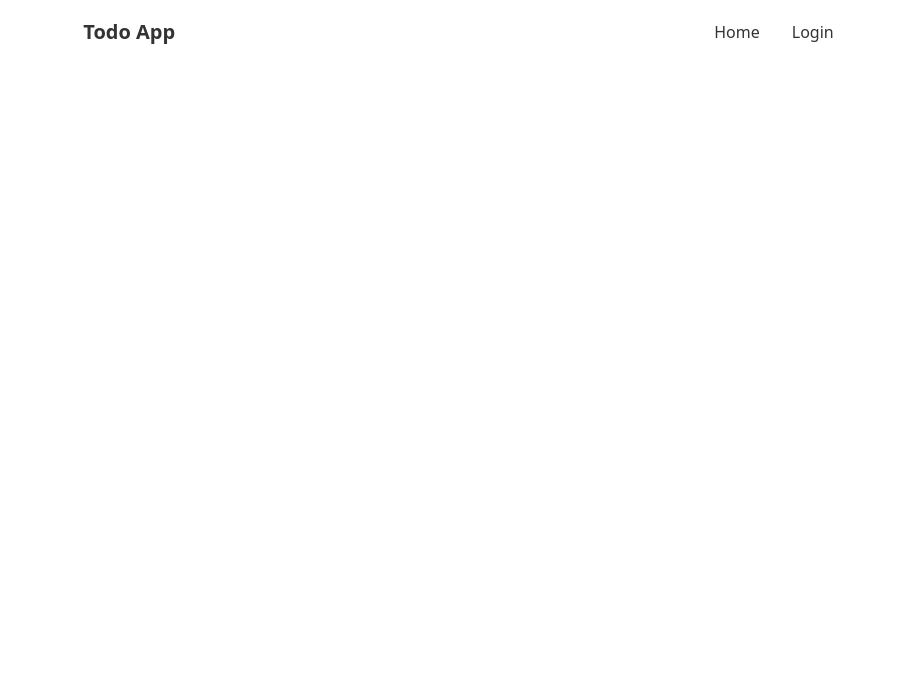
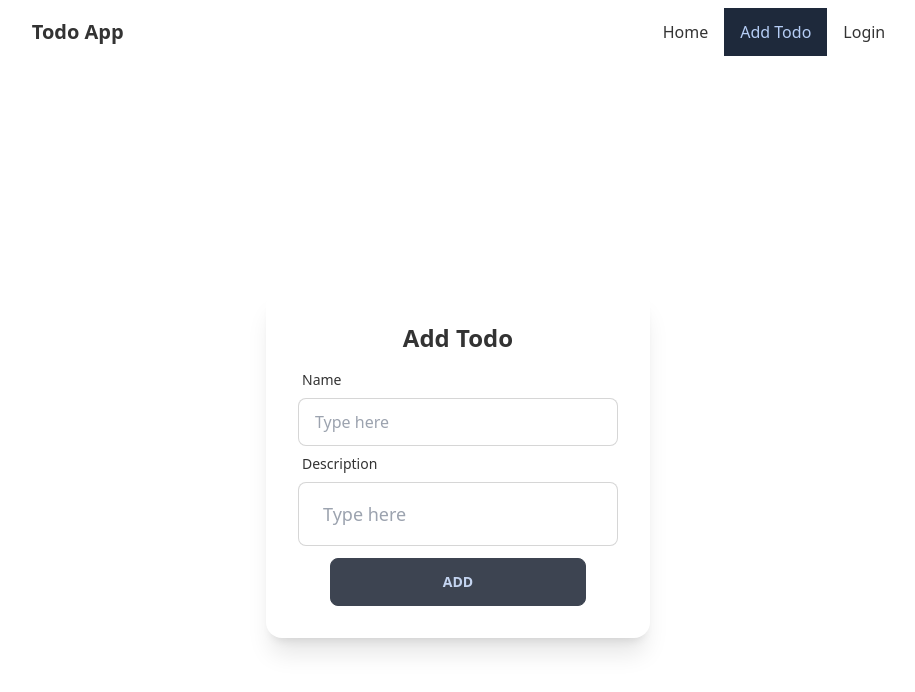
Before and after one commit to NazmulHasanNahid/todo-app, a React (Create React App) app: page /addtodo in a window 1280 px wide. Before the commit this address had no page. Shown: the top 692 px of the page, without its empty margins (182-1097 px from the left). Built offline with nearby package versions, Linux system fonts and the light colour scheme.

Commit message:
todod delet section

```diff
--- a/package.json
+++ b/package.json
@@ -7,10 +7,15 @@
     "@testing-library/react": "^13.2.0",
     "@testing-library/user-event": "^13.5.0",
     "daisyui": "^2.15.0",
+    "firebase": "^9.8.1",
     "react": "^18.1.0",
     "react-dom": "^18.1.0",
+    "react-firebase-hooks": "^5.0.3",
+    "react-hook-form": "^7.31.1",
+    "react-query": "^3.39.0",
     "react-router-dom": "^6.3.0",
     "react-scripts": "5.0.1",
+    "react-toastify": "^9.0.1",
     "web-vitals": "^2.1.4"
   },
   "scripts": {
--- a/public/index.html
+++ b/public/index.html
@@ -1,5 +1,5 @@
 <!DOCTYPE html>
-<html lang="en">
+<html lang="en" >
   <head>
     <meta charset="utf-8" />
     <link rel="icon" href="%PUBLIC_URL%/favicon.ico" />
--- a/src/App.js
+++ b/src/App.js
@@ -2,6 +2,9 @@ import { Route, Routes } from "react-router-dom";
 import Home from "./components/Home/Home";
 import Login from "./components/Login/Login";
 import Header from "./components/Shared/Header";
+import AddTodo from "./components/Todo/AddTodo";
+import { ToastContainer, toast } from 'react-toastify';
+
 
 function App() {
   return (
@@ -10,7 +13,10 @@ function App() {
       <Routes>
         <Route path="/" element={<Home/>}/>
         <Route path="/login" element={<Login/>}/>
+        <Route path="/addtodo" element={<AddTodo/>}/>
       </Routes>
+      <ToastContainer />
+
 
     </div>
   );
--- a/src/components/Home/Home.js
+++ b/src/components/Home/Home.js
@@ -1,9 +1,10 @@
 import React from 'react';
+import Todo from '../Todo/Todo';
 
 const Home = () => {
      return (
-          <div>
-             <h3>this is home</h3>
+          <div className='lg:p-10'>
+             <Todo/>
           </div>
      );
 };
--- a/src/components/Shared/Header.js
+++ b/src/components/Shared/Header.js
@@ -4,6 +4,7 @@ import { Link, NavLink } from "react-router-dom";
 const Header = () => {
      const navItem = <>
      <li><NavLink to="/">Home</NavLink> </li>
+     <li><NavLink to="/addtodo">Add Todo</NavLink> </li>
      <li><NavLink to="/login">Login</NavLink></li>
      </>
   return (
--- /dev/null
+++ b/src/components/Shared/Loading.js
@@ -0,0 +1,11 @@
+import React from 'react';
+
+const Loading = () => {
+     return (
+          <div className='h-screen flex justify-center items-center'>
+          <button className='btn loading'>Loading</button>
+          </div>
+     );
+};
+
+export default Loading;
--- /dev/null
+++ b/src/components/Todo/AddTodo.js
@@ -0,0 +1,63 @@
+import React from "react";
+import { useForm } from "react-hook-form";
+import { toast } from "react-toastify";
+
+const AddTodo = () => {
+  const { register, handleSubmit } = useForm();
+  const onSubmit = (data, e) => {
+    const url = `http://localhost:5000/todo`;
+    fetch(url, {
+      method: "POST",
+      headers: {
+        "content-type": "application/json",
+      },
+      body: JSON.stringify(data),
+    })
+      .then((res) => res.json())
+      .then((result) => {
+        e.target.reset();
+        toast('Todos Added')
+      });
+  };
+
+  return (
+    <div className="flex justify-center h-screen items-center">
+      <div className="card w-96 bg-base-100 shadow-xl">
+        <div className="card-body">
+          <h2 className="text-center text-2xl font-bold">Add Todo</h2>
+          <form onSubmit={handleSubmit(onSubmit)}>
+            <div className="form-control w-full max-w-xs">
+              <label className="label">
+                <span className="label-text">Name</span>
+              </label>
+              <input
+                type="text"
+                placeholder="Type here"
+                {...register("name", { required: true })}
+                className="input input-bordered  w-full max-w-xs"
+              />
+            </div>
+            <div className="form-control  w-full max-w-xs">
+              <label className="label">
+                <span className="label-text">Description</span>
+              </label>
+              <input
+                type="text"
+                placeholder="Type here"
+                {...register("description")}
+                className="input input-bordered input-lg w-full max-w-xs"
+              />
+            </div>
+            <div className="flex justify-center">
+
+            <button type="submit" className="btn btn-wide mt-3">Add</button>
+            </div>
+          </form>
+        </div>
+      </div>
+
+    </div>
+  );
+};
+
+export default AddTodo;
--- /dev/null
+++ b/src/components/Todo/ShowTodo.js
@@ -0,0 +1,41 @@
+import React from "react";
+import { toast } from "react-toastify";
+import useTodos from "../../hook/useTodos";
+
+const ShowTodo = ({ todo}) => {
+  const { name, description, _id } = todo;
+  const [todos , setTodos] = useTodos()
+  const handleDelet = (id) => {
+     const proceed = window.confirm("Are you sure you want to delet");
+     if (proceed) {
+       const url = `http://localhost:5000/todos/${id}`;
+       fetch(url, {
+         method: "DELETE",
+       })
+         .then((res) => res.json())
+         .then((data) => {
+           if (data.deletedCount > 0) {
+             const remaining = todos.filter((todo) => todo._id !== id);
+             setTodos(remaining);
+             toast("Todos Deleted");
+           }
+         });
+     }
+   };
+
+  return (
+    <div>
+      <div class="card w-96 bg-primary text-primary-content">
+        <div class="card-body">
+          <h2 class="card-title">{name}</h2>
+          <p>{description}</p>
+          <div class="card-actions justify-end">
+            <button onClick={()=>handleDelet(_id)} class="btn">Delete</button>
+          </div>
+        </div>
+      </div>
+    </div>
+  );
+};
+
+export default ShowTodo;
--- /dev/null
+++ b/src/components/Todo/Todo.js
@@ -0,0 +1,22 @@
+import React, { useEffect, useState } from 'react';
+import { useQuery } from 'react-query';
+import { toast } from 'react-toastify';
+import useTodos from '../../hook/useTodos';
+import Loading from '../Shared/Loading';
+import ShowTodo from './ShowTodo';
+
+const Todo = () => {
+     const [todos , setTodos] = useTodos()
+     return (
+          <div>
+            <h2 className='text-center text-2xl text-red-300'>Todos {todos.length}</h2>
+            <div className='grid lg:grid-cols-3 md:grid-cols-2 xs:grid-cols-1 gap-4 mt-6 '>
+                 {
+                      todos.map(todo => <ShowTodo  todo={todo} key={todo._id}></ShowTodo>)
+                 }
+            </div>
+          </div>
+     );
+};
+
+export default Todo;
--- /dev/null
+++ b/src/hook/useTodos.js
@@ -0,0 +1,13 @@
+const { useState, useEffect } = require("react")
+
+const useTodos = () =>{
+     const [todos , setTodos] = useState([])
+     useEffect(()=>{
+          fetch('http://localhost:5000/todos')
+           .then(res => res.json())
+           .then(data => setTodos(data))
+     },[])
+     return [todos , setTodos]
+}
+
+export default useTodos;
--- a/src/index.js
+++ b/src/index.js
@@ -4,13 +4,18 @@ import './index.css';
 import App from './App';
 import reportWebVitals from './reportWebVitals';
 import { BrowserRouter } from 'react-router-dom';
+import {QueryClient,QueryClientProvider} from 'react-query'
+const queryClient = new QueryClient()
+
 
 const root = ReactDOM.createRoot(document.getElementById('root'));
 root.render(
   <React.StrictMode>
+    <QueryClientProvider client={queryClient}>
     <BrowserRouter>
     <App />
     </BrowserRouter>
+    </QueryClientProvider>
   </React.StrictMode>
 );
 
--- a/tailwind.config.js
+++ b/tailwind.config.js
@@ -7,7 +7,7 @@ module.exports = {
     themes: [
       {
         mytheme: {
-          primary: "#a991f7",
+          primary: "#1e293b",
           secondary: "#f6d860",
           accent: "#37cdbe",
           neutral: "#3d4451",
```
Also changed, not shown: 1 other file (tests, documents, lock files or other folders).
